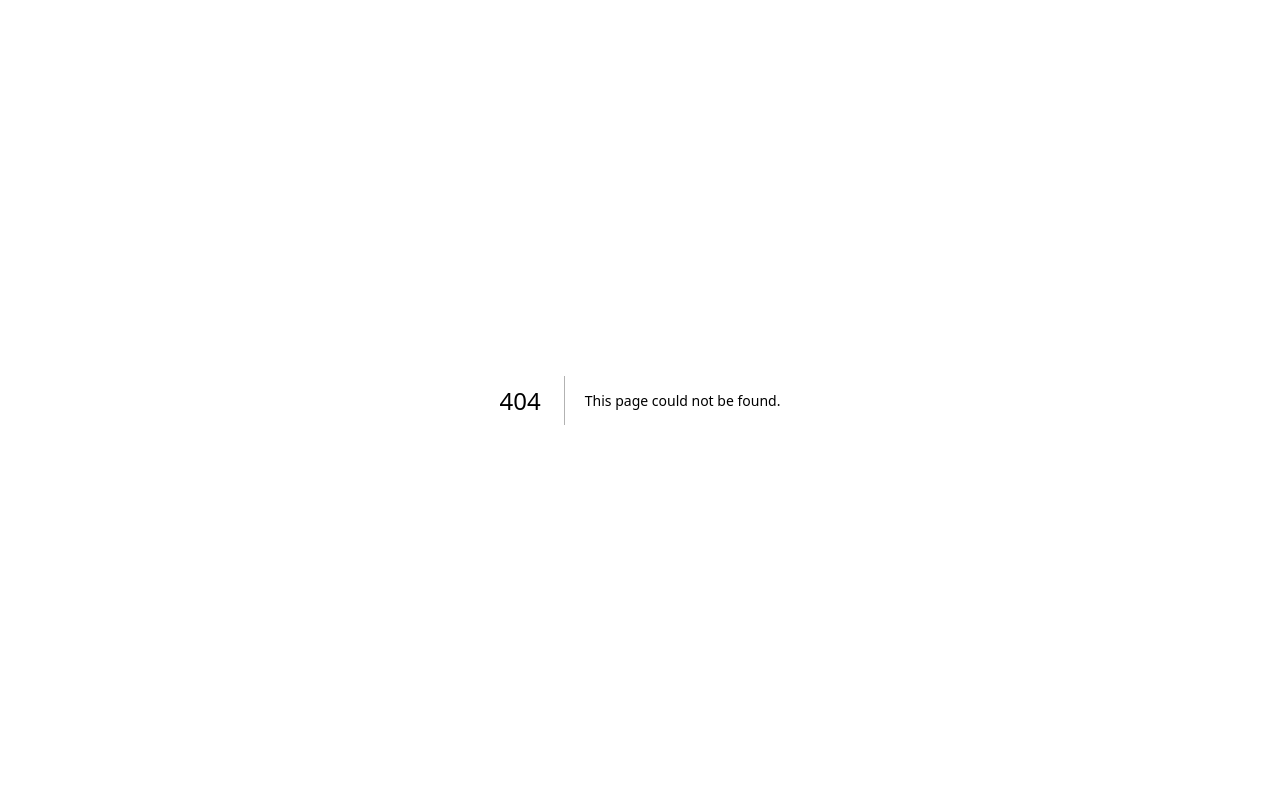
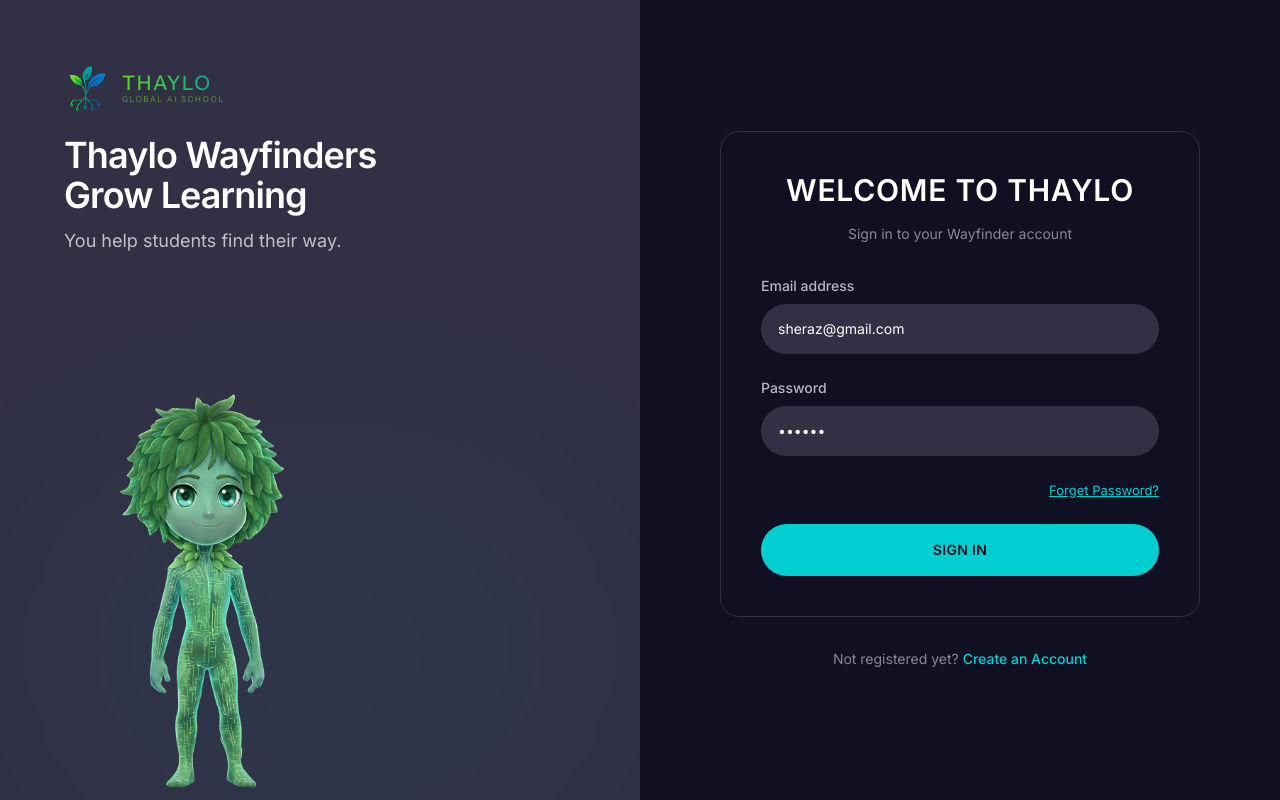
Before and after one commit to SherazQamar/thaylo_fe, a Next.js app: page /wayfinder-sign-in in a window 1280 px wide. Before the commit this address had no page. Built offline with nearby package versions, Linux system fonts and the light colour scheme.

Commit message:
role base access

```diff
--- a/src/app/(wayfinder-flow)/sign-in/page.tsx
+++ b/src/app/(wayfinder-flow)/sign-in/page.tsx
@@ -1,18 +1,26 @@
 "use client";
 
-import React, { useState, FormEvent } from "react";
+import React, { useState } from "react";
 import Image from "next/image";
-import Link from "next/link";
 import { useRouter } from "next/navigation";
 
-export default function WayfinderSignIn() {
+const inter = { fontFamily: "Inter, sans-serif" } as const;
+
+const roles = [
+  { label: "Child", value: "child", route: "/child-sign-in" },
+  { label: "Parent", value: "parent", route: "/parent-sign-in" },
+  { label: "Way finder", value: "wayfinder", route: "/wayfinder-sign-in" },
+];
+
+export default function RoleSelectPage() {
   const router = useRouter();
-  const [email, setEmail] = useState("sheraz@gmail.com");
-  const [password, setPassword] = useState("123456");
+  const [selected, setSelected] = useState("");
 
-  function handleSubmit(e: FormEvent) {
-    e.preventDefault();
-    router.push("/dashboard");
+  function handleContinue() {
+    const role = roles.find((r) => r.value === selected);
+    if (role) {
+      router.push(role.route);
+    }
   }
 
   return (
@@ -29,7 +37,14 @@ export default function WayfinderSignIn() {
               className="w-12 h-12 object-contain"
             />
             <div className="leading-none">
-              <span className="block text-[20px] font-medium tracking-[0.08em]" style={{ background: "linear-gradient(90deg, #60D624, #00A19A)", WebkitBackgroundClip: "text", WebkitTextFillColor: "transparent" }}>
+              <span
+                className="block text-[20px] font-medium tracking-[0.08em]"
+                style={{
+                  background: "linear-gradient(90deg, #60D624, #00A19A)",
+                  WebkitBackgroundClip: "text",
+                  WebkitTextFillColor: "transparent",
+                }}
+              >
                 THAYLO
               </span>
               <span className="block text-[8px] tracking-[0.2em] text-[#60D624]/70 uppercase mt-0.5">
@@ -39,16 +54,11 @@ export default function WayfinderSignIn() {
           </div>
           <h1
             className="text-white text-[36px] font-semibold leading-[1.1] tracking-tight max-w-[400px] mt-6"
-            style={{ fontFamily: "Inter, sans-serif" }}
+            style={inter}
           >
-            Thaylo Wayfinders
-            <br />
-            Grow Learning
+            Thaylo Wayfinders Grow Learning
           </h1>
-          <p
-            className="text-white/70 text-lg mt-3"
-            style={{ fontFamily: "Inter, sans-serif" }}
-          >
+          <p className="text-white/70 text-lg mt-3" style={inter}>
             You help students find their way.
           </p>
         </div>
@@ -66,10 +76,10 @@ export default function WayfinderSignIn() {
         <div className="absolute bottom-0 left-1/2 -translate-x-1/2 w-[500px] h-[300px] bg-[#00CED1]/5 rounded-full blur-[120px] pointer-events-none" />
       </div>
 
-      {/* Right Half - full screen on mobile */}
-      <div className="w-full lg:w-1/2 flex-1 flex flex-col px-6 pt-6 pb-8 sm:p-12 lg:px-20 lg:py-16 lg:items-center lg:justify-center">
+      {/* Right Half */}
+      <div className="w-full lg:w-1/2 flex-1 flex flex-col items-center justify-center px-6 pt-6 pb-8 sm:p-12 lg:px-20 lg:py-16">
         {/* Mobile Logo */}
-        <div className="lg:hidden mb-10 flex items-center gap-2.5">
+        <div className="lg:hidden mb-10 flex items-center gap-2.5 self-start">
           <Image
             src="/assets/logo.png"
             alt="Thaylo"
@@ -78,7 +88,14 @@ export default function WayfinderSignIn() {
             className="w-10 h-10 object-contain"
           />
           <div className="leading-none">
-            <span className="block text-[18px] font-medium tracking-[0.08em]" style={{ background: "linear-gradient(90deg, #60D624, #00A19A)", WebkitBackgroundClip: "text", WebkitTextFillColor: "transparent" }}>
+            <span
+              className="block text-[18px] font-medium tracking-[0.08em]"
+              style={{
+                background: "linear-gradient(90deg, #60D624, #00A19A)",
+                WebkitBackgroundClip: "text",
+                WebkitTextFillColor: "transparent",
+              }}
+            >
               THAYLO
             </span>
             <span className="block text-[7px] tracking-[0.2em] text-[#60D624]/70 uppercase mt-0.5">
@@ -88,93 +105,73 @@ export default function WayfinderSignIn() {
         </div>
 
         <div className="w-full max-w-[420px] lg:max-w-[560px] mx-auto">
-          {/* Form Card */}
+          {/* Card */}
           <div className="rounded-[16px] p-6 border border-[#525162]/50 lg:bg-transparent lg:rounded-[19px] lg:border lg:border-[#525162]/50 lg:px-10 lg:py-10">
             <h2
               className="text-white text-xl sm:text-2xl lg:text-3xl font-semibold mb-8 sm:mb-10 tracking-wide uppercase text-center"
-              style={{ fontFamily: "Inter, sans-serif" }}
+              style={inter}
             >
               Welcome to Thaylo
             </h2>
 
-            <form onSubmit={handleSubmit} className="space-y-5 sm:space-y-6">
-              {/* Email */}
-              <div>
-                <label
-                  htmlFor="email"
-                  className="block text-sm font-medium text-white/70 mb-2"
-                  style={{ fontFamily: "Inter, sans-serif" }}
-                >
-                  Email address
-                </label>
-                <input
-                  type="email"
-                  id="email"
-                  value={email}
-                  onChange={(e) => setEmail(e.target.value)}
-                  placeholder="Aliex@gmail.com"
-                  required
-                  className="w-full px-4 py-3 sm:py-3.5 rounded-full bg-[#313044] text-white text-sm outline-none border border-transparent focus:border-[#00CED1]/40 transition-colors placeholder:text-white/30"
-                  style={{ fontFamily: "Inter, sans-serif" }}
-                />
+            <div className="space-y-5">
+              {/* Who you are? */}
+              <p
+                className="text-white/70 text-sm font-medium"
+                style={inter}
+              >
+                Who you are?
+              </p>
+
+              {/* Role Options */}
+              <div className="flex flex-col gap-3">
+                {roles.map((role) => (
+                  <button
+                    key={role.value}
+                    type="button"
+                    onClick={() => setSelected(role.value)}
+                    className={`flex items-center gap-3 w-full rounded-full px-5 py-3.5 transition-colors cursor-pointer ${
+                      selected === role.value
+                        ? "bg-[#313044] border border-[#00CED1]"
+                        : "bg-[#313044] border border-transparent"
+                    }`}
+                  >
+                    <span
+                      className={`w-4 h-4 rounded-full border-2 flex items-center justify-center flex-shrink-0 ${
+                        selected === role.value
+                          ? "border-[#00CED1]"
+                          : "border-white/30"
+                      }`}
+                    >
+                      {selected === role.value && (
+                        <span className="w-2 h-2 rounded-full bg-[#00CED1]" />
+                      )}
+                    </span>
+                    <span
+                      className="text-white text-sm font-medium"
+                      style={inter}
+                    >
+                      {role.label}
+                    </span>
+                  </button>
+                ))}
               </div>
 
-              {/* Password */}
-              <div>
-                <label
-                  htmlFor="password"
-                  className="block text-sm font-medium text-white/70 mb-2"
-                  style={{ fontFamily: "Inter, sans-serif" }}
-                >
-                  Password
-                </label>
-                <input
-                  type="password"
-                  id="password"
-                  value={password}
-                  onChange={(e) => setPassword(e.target.value)}
-                  placeholder="••••••••"
-                  required
-                  className="w-full px-4 py-3 sm:py-3.5 rounded-full bg-[#313044] text-white text-sm outline-none border border-transparent focus:border-[#00CED1]/40 transition-colors placeholder:text-white/30"
-                  style={{ fontFamily: "Inter, sans-serif" }}
-                />
-              </div>
-
-              {/* Forget Password */}
-              <div className="flex justify-end">
-                <Link
-                  href="#"
-                  className="text-[13px] text-[#00CED1] underline font-normal"
-                  style={{ fontFamily: "Inter, sans-serif", lineHeight: "20px" }}
-                >
-                  Forget Password?
-                </Link>
-              </div>
-
-              {/* Sign In Button */}
+              {/* Continue Button */}
               <button
-                type="submit"
-                className="w-full py-3.5 sm:py-4 rounded-full bg-[#00CED1] text-[#111023] text-sm font-semibold uppercase tracking-wide hover:bg-[#00B8BB] transition-colors cursor-pointer"
-                style={{ fontFamily: "Inter, sans-serif" }}
+                onClick={handleContinue}
+                disabled={!selected}
+                className={`w-full py-3.5 sm:py-4 rounded-[16px] text-sm font-semibold uppercase tracking-wide transition-colors cursor-pointer mt-4 ${
+                  selected
+                    ? "bg-[#00CED1] text-white hover:bg-[#00B8BB]"
+                    : "bg-[#00CED1]/50 text-white/50 cursor-not-allowed"
+                }`}
+                style={inter}
               >
-                Sign In
+                Continue
               </button>
-            </form>
+            </div>
           </div>
-
-          {/* Create Account */}
-          <p
-            className="text-center text-white/50 text-sm mt-6 sm:mt-8"
-            style={{ fontFamily: "Inter, sans-serif" }}
-          >
-            Not registered yet?{" "}
-            <Link
-              href="#"
-              className="text-[#00CED1] font-medium hover:underline"
-            >
-              Create an Account
-            </Link>
-          </p>
         </div>
       </div>
     </div>
--- /dev/null
+++ b/src/app/(wayfinder-flow)/wayfinder-sign-in/page.tsx
@@ -0,0 +1,185 @@
+"use client";
+
+import React, { useState, FormEvent } from "react";
+import Image from "next/image";
+import Link from "next/link";
+import { useRouter } from "next/navigation";
+
+export default function WayfinderSignIn() {
+  const router = useRouter();
+  const [email, setEmail] = useState("sheraz@gmail.com");
+  const [password, setPassword] = useState("123456");
+
+  function handleSubmit(e: FormEvent) {
+    e.preventDefault();
+    router.push("/dashboard");
+  }
+
+  return (
+    <div className="h-screen flex flex-col lg:flex-row overflow-hidden bg-[#111023]">
+      {/* Left Half - hidden on mobile */}
+      <div className="relative hidden lg:flex w-1/2 bg-[#313044] flex-col pt-16 px-16 pb-0 overflow-hidden">
+        <div className="relative z-10">
+          <div className="flex items-center gap-2.5">
+            <Image
+              src="/assets/logo.png"
+              alt="Thaylo"
+              width={48}
+              height={48}
+              className="w-12 h-12 object-contain"
+            />
+            <div className="leading-none">
+              <span className="block text-[20px] font-medium tracking-[0.08em]" style={{ background: "linear-gradient(90deg, #60D624, #00A19A)", WebkitBackgroundClip: "text", WebkitTextFillColor: "transparent" }}>
+                THAYLO
+              </span>
+              <span className="block text-[8px] tracking-[0.2em] text-[#60D624]/70 uppercase mt-0.5">
+                GLOBAL AI SCHOOL
+              </span>
+            </div>
+          </div>
+          <h1
+            className="text-white text-[36px] font-semibold leading-[1.1] tracking-tight max-w-[400px] mt-6"
+            style={{ fontFamily: "Inter, sans-serif" }}
+          >
+            Thaylo Wayfinders
+            <br />
+            Grow Learning
+          </h1>
+          <p
+            className="text-white/70 text-lg mt-3"
+            style={{ fontFamily: "Inter, sans-serif" }}
+          >
+            You help students find their way.
+          </p>
+        </div>
+
+        <div className="relative z-10 flex justify-start mt-auto">
+          <Image
+            src="/assets/wayfinder Em.png"
+            alt="Wayfinder character"
+            width={320}
+            height={360}
+            className="w-[280px] h-auto object-contain"
+          />
+        </div>
+
+        <div className="absolute bottom-0 left-1/2 -translate-x-1/2 w-[500px] h-[300px] bg-[#00CED1]/5 rounded-full blur-[120px] pointer-events-none" />
+      </div>
+
+      {/* Right Half - full screen on mobile */}
+      <div className="w-full lg:w-1/2 flex-1 flex flex-col px-6 pt-6 pb-8 sm:p-12 lg:px-20 lg:py-16 lg:items-center lg:justify-center">
+        {/* Mobile Logo */}
+        <div className="lg:hidden mb-10 flex items-center gap-2.5">
+          <Image
+            src="/assets/logo.png"
+            alt="Thaylo"
+            width={40}
+            height={40}
+            className="w-10 h-10 object-contain"
+          />
+          <div className="leading-none">
+            <span className="block text-[18px] font-medium tracking-[0.08em]" style={{ background: "linear-gradient(90deg, #60D624, #00A19A)", WebkitBackgroundClip: "text", WebkitTextFillColor: "transparent" }}>
+              THAYLO
+            </span>
+            <span className="block text-[7px] tracking-[0.2em] text-[#60D624]/70 uppercase mt-0.5">
+              GLOBAL AI SCHOOL
+            </span>
+          </div>
+        </div>
+
+        <div className="w-full max-w-[420px] lg:max-w-[560px] mx-auto">
+          {/* Form Card */}
+          <div className="rounded-[16px] p-6 border border-[#525162]/50 lg:bg-transparent lg:rounded-[19px] lg:border lg:border-[#525162]/50 lg:px-10 lg:py-10">
+            <h2
+              className="text-white text-xl sm:text-2xl lg:text-3xl font-semibold mb-8 sm:mb-10 tracking-wide uppercase text-center"
+              style={{ fontFamily: "Inter, sans-serif" }}
+            >
+              Welcome to Thaylo
+            </h2>
+            <p className="text-white/50 text-sm text-center -mt-6 mb-8" style={{ fontFamily: "Inter, sans-serif" }}>
+              Sign in to your Wayfinder account
+            </p>
+
+            <form onSubmit={handleSubmit} className="space-y-5 sm:space-y-6">
+              {/* Email */}
+              <div>
+                <label
+                  htmlFor="email"
+                  className="block text-sm font-medium text-white/70 mb-2"
+                  style={{ fontFamily: "Inter, sans-serif" }}
+                >
+                  Email address
+                </label>
+                <input
+                  type="email"
+                  id="email"
+                  value={email}
+                  onChange={(e) => setEmail(e.target.value)}
+                  placeholder="Aliex@gmail.com"
+                  required
+                  className="w-full px-4 py-3 sm:py-3.5 rounded-full bg-[#313044] text-white text-sm outline-none border border-transparent focus:border-[#00CED1]/40 transition-colors placeholder:text-white/30"
+                  style={{ fontFamily: "Inter, sans-serif" }}
+                />
+              </div>
+
+              {/* Password */}
+              <div>
+                <label
+                  htmlFor="password"
+                  className="block text-sm font-medium text-white/70 mb-2"
+                  style={{ fontFamily: "Inter, sans-serif" }}
+                >
+                  Password
+                </label>
+                <input
+                  type="password"
+                  id="password"
+                  value={password}
+                  onChange={(e) => setPassword(e.target.value)}
+                  placeholder="••••••••"
+                  required
+                  className="w-full px-4 py-3 sm:py-3.5 rounded-full bg-[#313044] text-white text-sm outline-none border border-transparent focus:border-[#00CED1]/40 transition-colors placeholder:text-white/30"
+                  style={{ fontFamily: "Inter, sans-serif" }}
+                />
+              </div>
+
+              {/* Forget Password */}
+              <div className="flex justify-end">
+                <Link
+                  href="#"
+                  className="text-[13px] text-[#00CED1] underline font-normal"
+                  style={{ fontFamily: "Inter, sans-serif", lineHeight: "20px" }}
+                >
+                  Forget Password?
+                </Link>
+              </div>
+
+              {/* Sign In Button */}
+              <button
+                type="submit"
+                className="w-full py-3.5 sm:py-4 rounded-full bg-[#00CED1] text-[#111023] text-sm font-semibold uppercase tracking-wide hover:bg-[#00B8BB] transition-colors cursor-pointer"
+                style={{ fontFamily: "Inter, sans-serif" }}
+              >
+                Sign In
+              </button>
+            </form>
+          </div>
+
+          {/* Create Account */}
+          <p
+            className="text-center text-white/50 text-sm mt-6 sm:mt-8"
+            style={{ fontFamily: "Inter, sans-serif" }}
+          >
+            Not registered yet?{" "}
+            <Link
+              href="#"
+              className="text-[#00CED1] font-medium hover:underline"
+            >
+              Create an Account
+            </Link>
+          </p>
+        </div>
+      </div>
+    </div>
+  );
+}
--- a/src/components/wayfinder/UserDropdown.tsx
+++ b/src/components/wayfinder/UserDropdown.tsx
@@ -23,7 +23,7 @@ export default function UserDropdown() {
 
   function handleLogout() {
     setOpen(false);
-    router.push("/sign-in");
+    router.push("/wayfinder-sign-in");
   }
 
   return (
```
